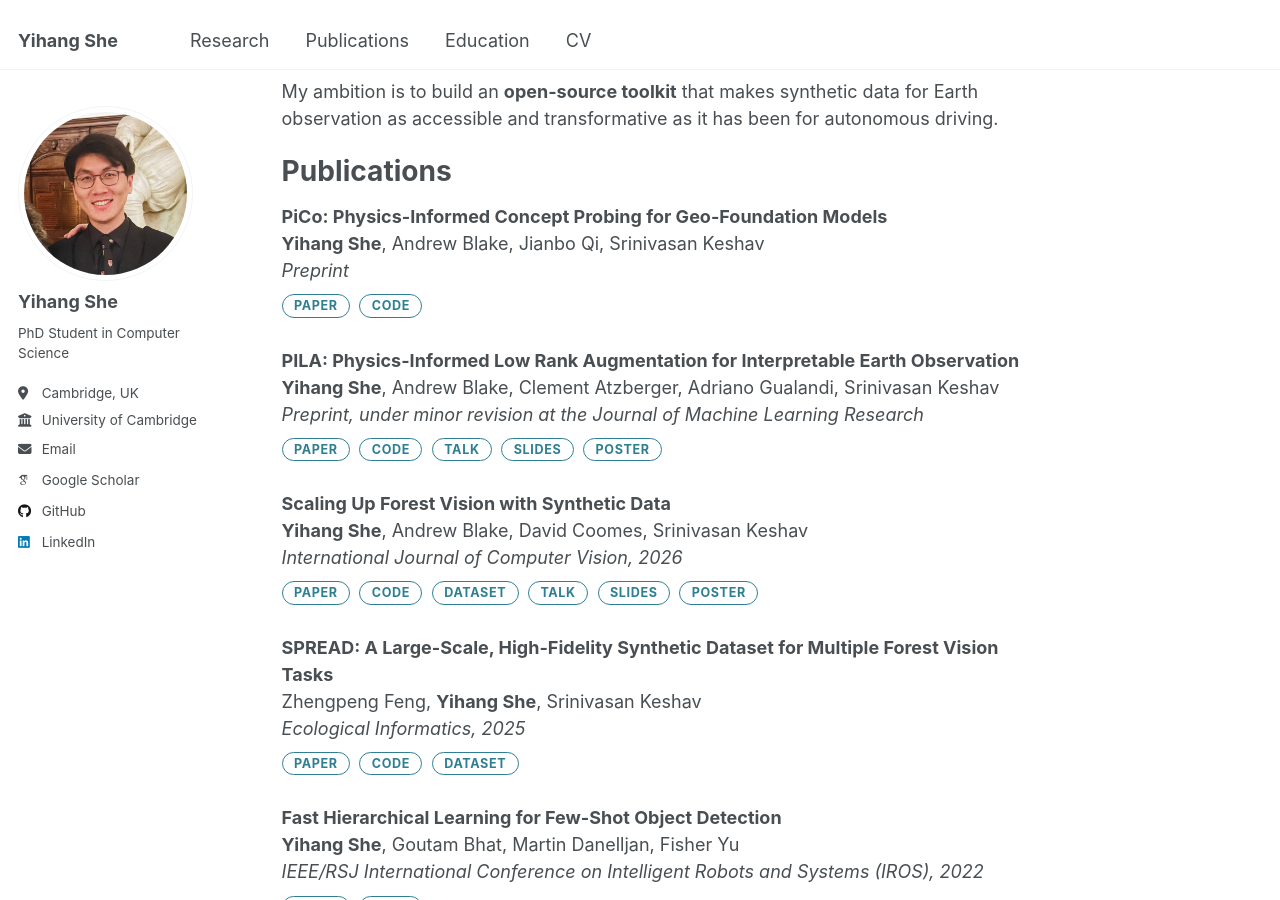
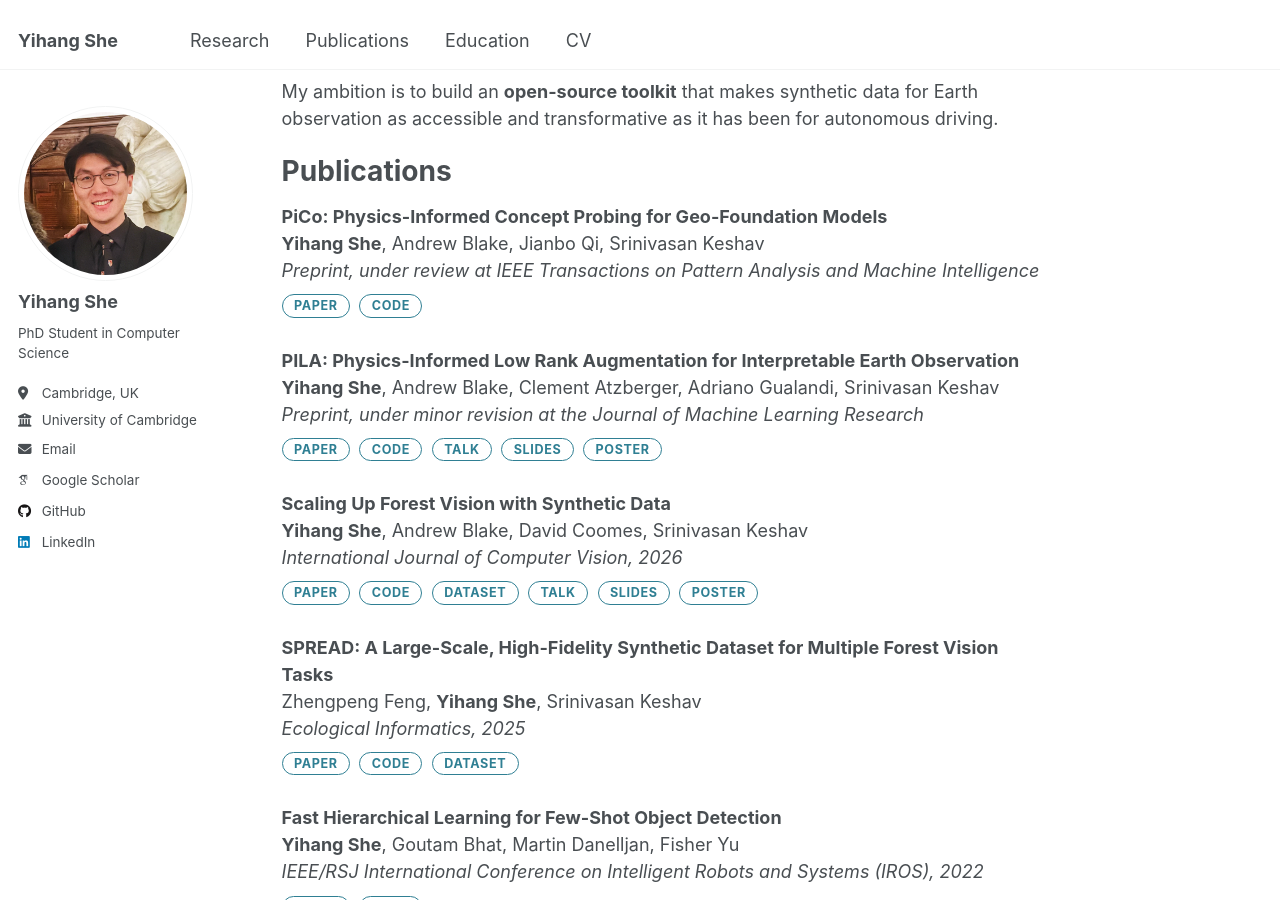
Before and after one commit to yihshe/yihshe.github.io, a Jekyll site: the page built from _pages/about.md, in a window 1280 px wide and 900 px high, scrolled down 957 px. Built offline with Jekyll 4.4.1, drawn with Linux system fonts in a browser that asks for light colours; some web fonts are replaced.

Commit message:
publication

```diff
--- a/_pages/about.md
+++ b/_pages/about.md
@@ -34,7 +34,7 @@ Publications
 <div class="pub-entry">
 <strong>PiCo: Physics-Informed Concept Probing for Geo-Foundation Models</strong><br/>
 <strong>Yihang She</strong>, Andrew Blake, Jianbo Qi, Srinivasan Keshav<br/>
-<em>Preprint</em>
+<em>Preprint, under review at IEEE Transactions on Pattern Analysis and Machine Intelligence</em>
 <div class="pub-links">
   <a href="https://arxiv.org/abs/2610.20973">Paper</a>
   <a href="https://github.com/yihshe/PiCo">Code</a>
```
Also changed, not shown: 1 other file.
